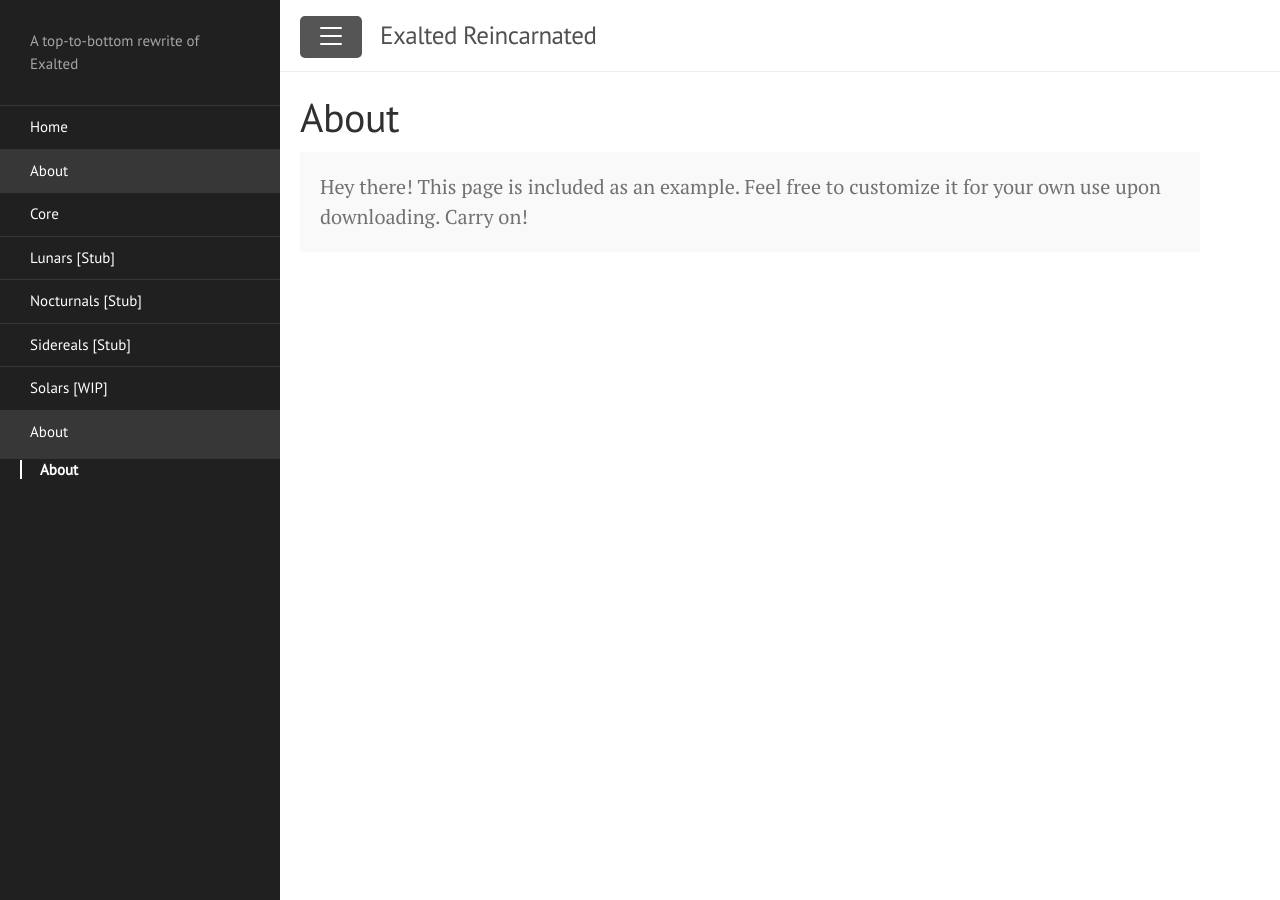
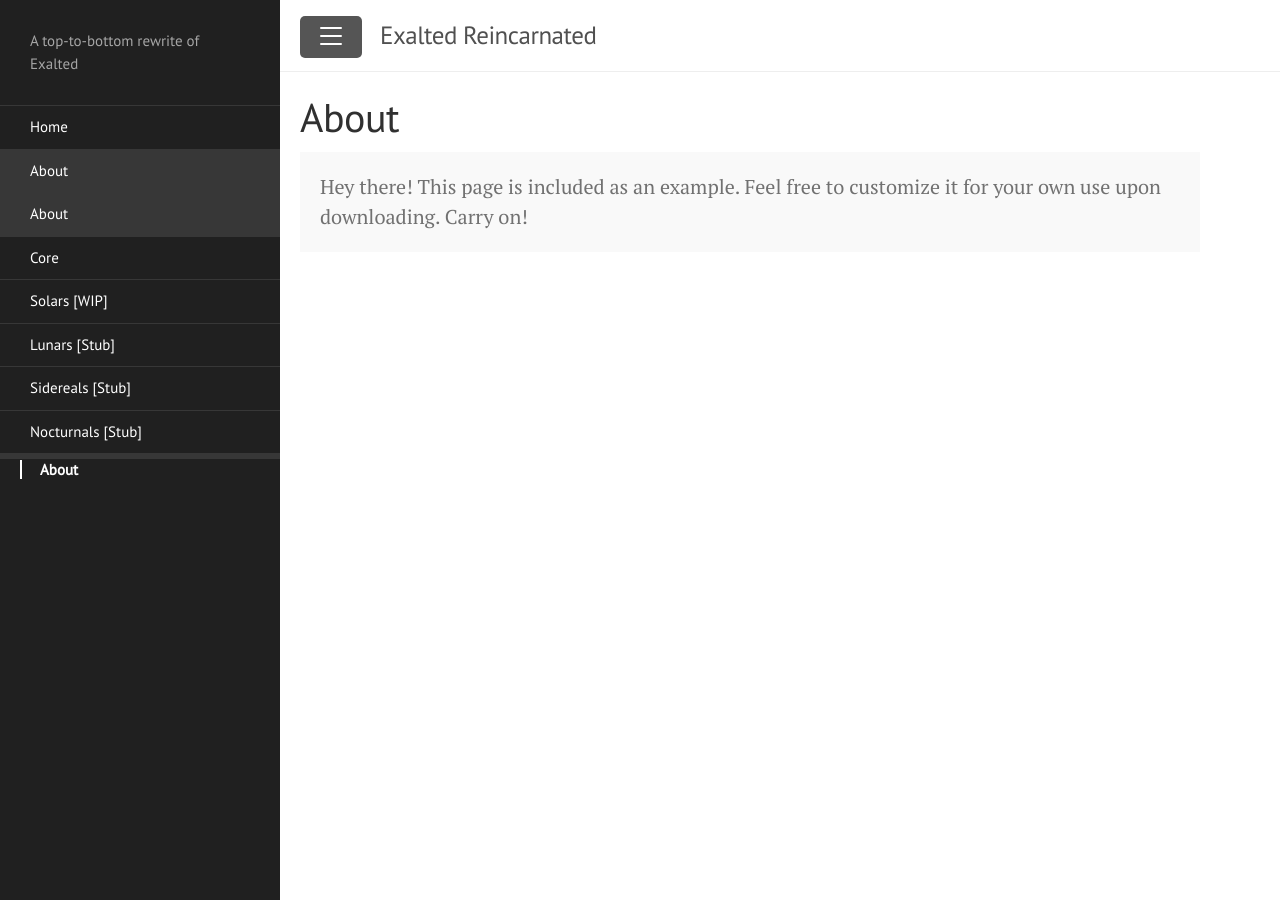
Before and after one commit to Dragonmystic707/exalted-reincarnated, a Jekyll site: the page built from docs/about.md, in a window 1280 px wide. Built offline with Jekyll 4.4.1, drawn with Linux system fonts in a browser that asks for light colours.

Commit message:
Sort by order

```diff
--- a/docs/_includes/sidebar.html
+++ b/docs/_includes/sidebar.html
@@ -18,7 +18,7 @@
       `layout: page` in the front-matter. See readme for usage.
     {% endcomment %}
 
-    {% assign pages_list = site.pages | sort:"url" %}
+    {% assign pages_list = site.pages | sort:"order" %}
     {% for node in pages_list %}
       {% if node.title != null %}
         {% if node.layout == "page" %}
```
